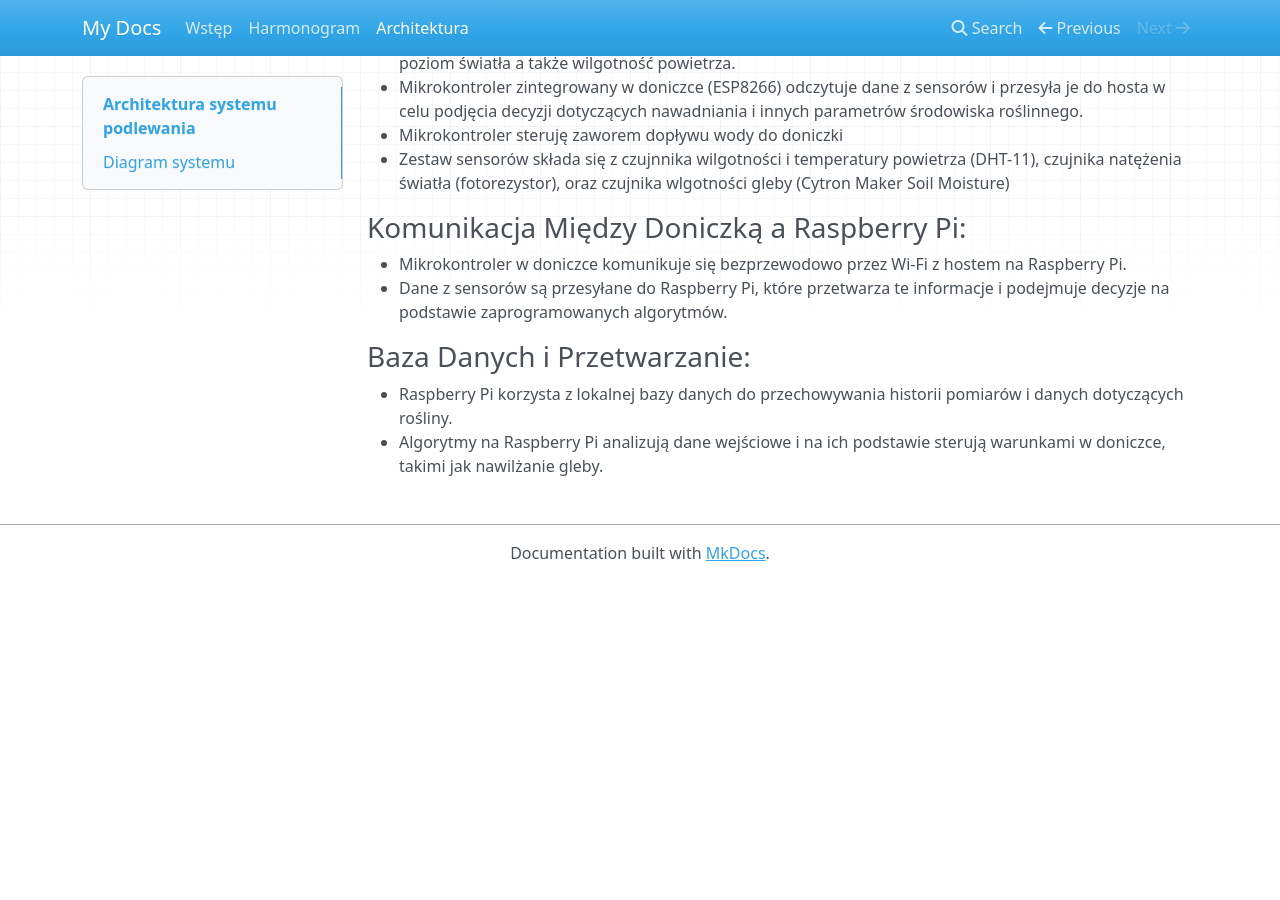
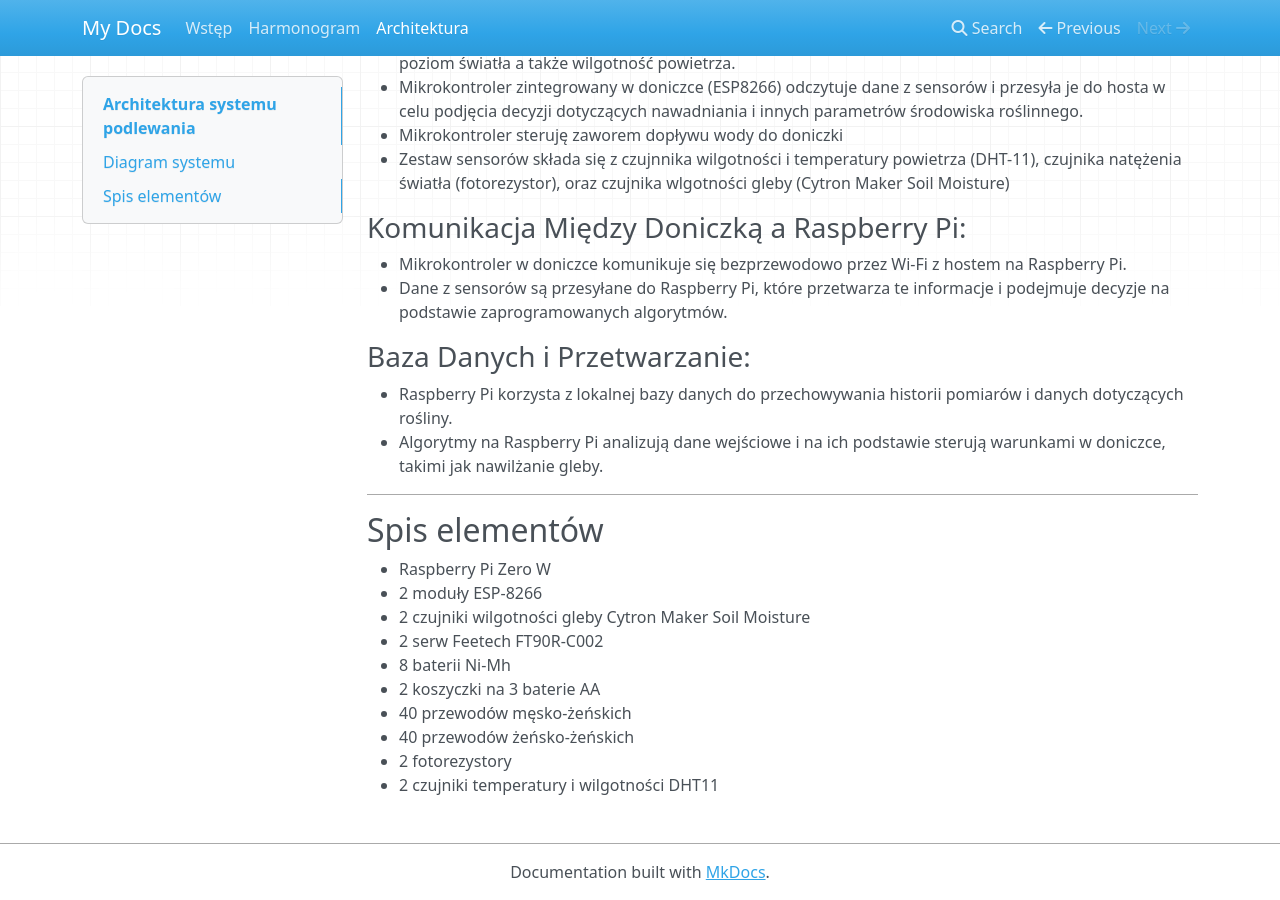
Before and after one commit to groupplants/docs, an MkDocs documentation site: the page built from docs/architektura.md, in a window 1280 px wide and 900 px high, scrolled down 1017 px. Built offline with MkDocs 1.6.1, drawn with Linux system fonts in a browser that asks for light colours; nearby versions of some CDN libraries; before the commit the page ends 1598 px from its top, so only the background shows below that.

Commit message:
Add element list (#5)

```diff
--- a/docs/architektura.md
+++ b/docs/architektura.md
@@ -22,3 +22,17 @@
 ### Baza Danych i Przetwarzanie:
 - Raspberry Pi korzysta z lokalnej bazy danych do przechowywania historii pomiarów i danych dotyczących rośliny.
 - Algorytmy na Raspberry Pi analizują dane wejściowe i na ich podstawie sterują warunkami w doniczce, takimi jak nawilżanie gleby.
+---
+
+## Spis elementów
+
+- Raspberry Pi Zero W
+- 2 moduły ESP-8266
+- 2 czujniki wilgotności gleby Cytron Maker Soil Moisture
+- 2 serw Feetech FT90R-C002
+- 8 baterii Ni-Mh
+- 2 koszyczki na 3 baterie AA
+- 40 przewodów męsko-żeńskich
+- 40 przewodów żeńsko-żeńskich
+- 2 fotorezystory
+- 2 czujniki temperatury i wilgotności DHT11
```
